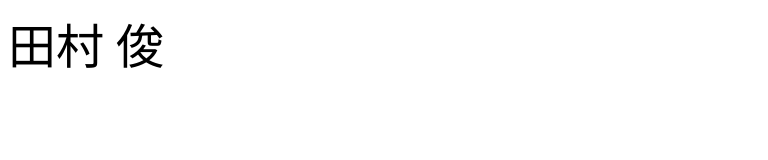
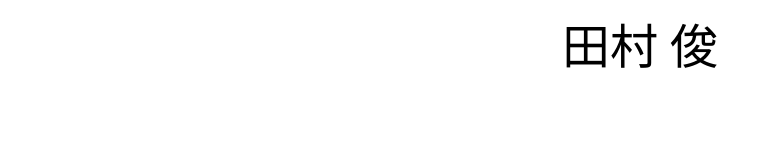
Before and after one commit to hamamu2/sss, a plain HTML site: page index.html in a window 1280 px wide. Shown: the whole page, without its empty margins (0-768 px from the left). Drawn offline with Linux system fonts and the light colour scheme.

Commit message:
Update index.html

```diff
--- a/index.html
+++ b/index.html
@@ -1,7 +1,8 @@
 <DOCTYPE! html>
 <html>
   <head>
+ <div align="center">
  <font size='7'>
-<p>田村 俊</p></font>
+<p>田村 俊</p></font></div>
 <head>
 </html>
```
